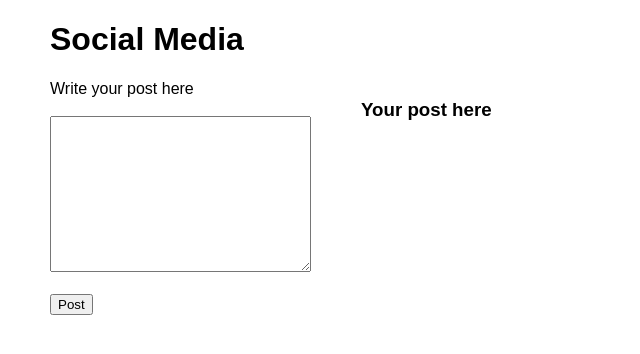
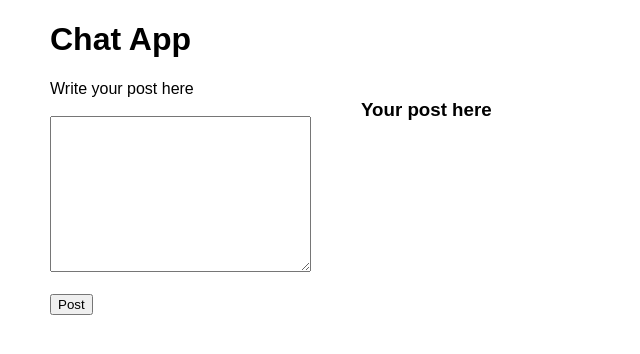
Before and after one commit to lebrucie/chat-app, a plain HTML site: page CrudBasics/index.html in a window 1280 px wide. Shown: the whole page, without its empty margins (0-640 px from the left). Drawn offline with Linux system fonts and the light colour scheme.

Commit message:
Update index.html

```diff
--- a/CrudBasics/index.html
+++ b/CrudBasics/index.html
@@ -11,7 +11,7 @@
 </head>
 
 <body>
-    <h1>Social Media</h1>
+    <h1>Chat App</h1>
     <div class="container">
         <div class="left">
             <form id="form">
```
